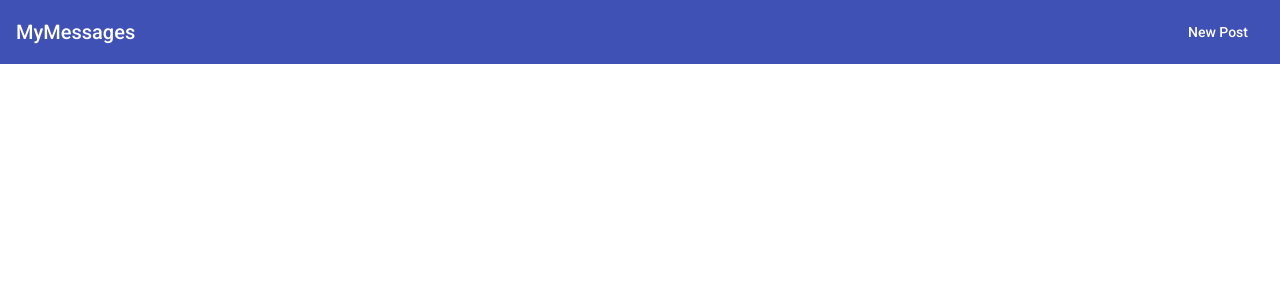
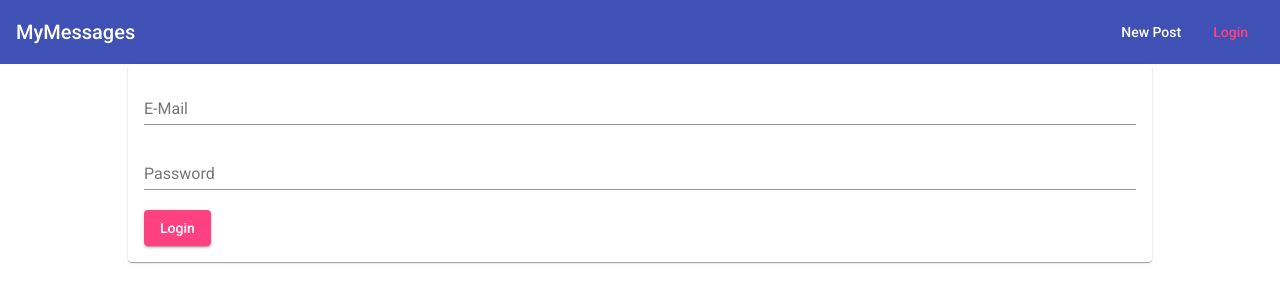
Before and after one commit to Elybourland/mean-course, an Angular app: page /login in a window 1280 px wide. Before the commit this address led to /. Shown: the top 302 px of the page. Built offline with nearby package versions, Linux system fonts and the light colour scheme.

Commit message:
adding login input fields

```diff
--- a/src/app/app-routing.module.ts
+++ b/src/app/app-routing.module.ts
@@ -1,12 +1,14 @@
 import { NgModule } from "@angular/core";
 import { RouterModule, Routes } from "@angular/router";
+import { LoginComponent } from "./auth/login/login.component";
 import { PostCreateComponent } from "./posts/post-create/post-create.component";
 import { PostListComponent } from "./posts/post-list/post-list.component";
 
 const routes: Routes = [
   { path: '', component: PostListComponent },
   { path: 'create', component: PostCreateComponent },
-  { path: 'edit/:postId', component: PostCreateComponent }
+  { path: 'edit/:postId', component: PostCreateComponent },
+  { path: 'login', component: LoginComponent }
 ];
 
 @NgModule({
--- /dev/null
+++ b/src/app/auth/login/login.component.css
@@ -0,0 +1,7 @@
+mat-form-field {
+  width: 100%;
+}
+
+mat-spinner {
+  margin: auto;
+}
--- /dev/null
+++ b/src/app/auth/login/login.component.html
@@ -0,0 +1,14 @@
+<mat-card>
+  <mat-spinner *ngIf="isLoading"></mat-spinner>
+  <form *ngIf="!isLoading">
+    <mat-form-field>
+      <input matInput type="email" placeholder="E-Mail">
+      <mat-error *ngIf="">Please enter a valid email.</mat-error>
+    </mat-form-field>
+    <mat-form-field>
+      <input type="password" matInput placeholder="Password">
+      <mat-error *ngIf="">Please enter a valid password.</mat-error>
+    </mat-form-field>
+    <button mat-raised-button color="accent" type="submit">Login</button>
+  </form>
+</mat-card>
--- /dev/null
+++ b/src/app/auth/login/login.component.ts
@@ -0,0 +1,9 @@
+import { Component } from "@angular/core";
+
+@Component({
+  templateUrl: './login.component.html',
+  styleUrls: ['./login.component.css']
+})
+export class LoginComponent {
+  isLoading = false;
+}
--- a/src/app/header/header.component.css
+++ b/src/app/header/header.component.css
@@ -2,6 +2,7 @@
   list-style: none;
   padding: 0;
   margin: 0;
+  display: flex;
 }
 
 a {
@@ -9,6 +10,10 @@
   color: #fff;
 }
 
+/* ul {
+  display: flex;
+} */
+
 .spacer {
   flex: 1 1 auto;
 }
--- a/src/app/header/header.component.html
+++ b/src/app/header/header.component.html
@@ -5,5 +5,8 @@
     <li>
       <a mat-button routerLink="/create" routerLinkActive="mat-accent">New Post</a>
     </li>
+    <li>
+      <a mat-button routerLink="/login" routerLinkActive="mat-accent">Login</a>
+    </li>
   </ul>
 </mat-toolbar>
```
Also changed, not shown: src/app/app.module.ts (+6 -3 lines).
